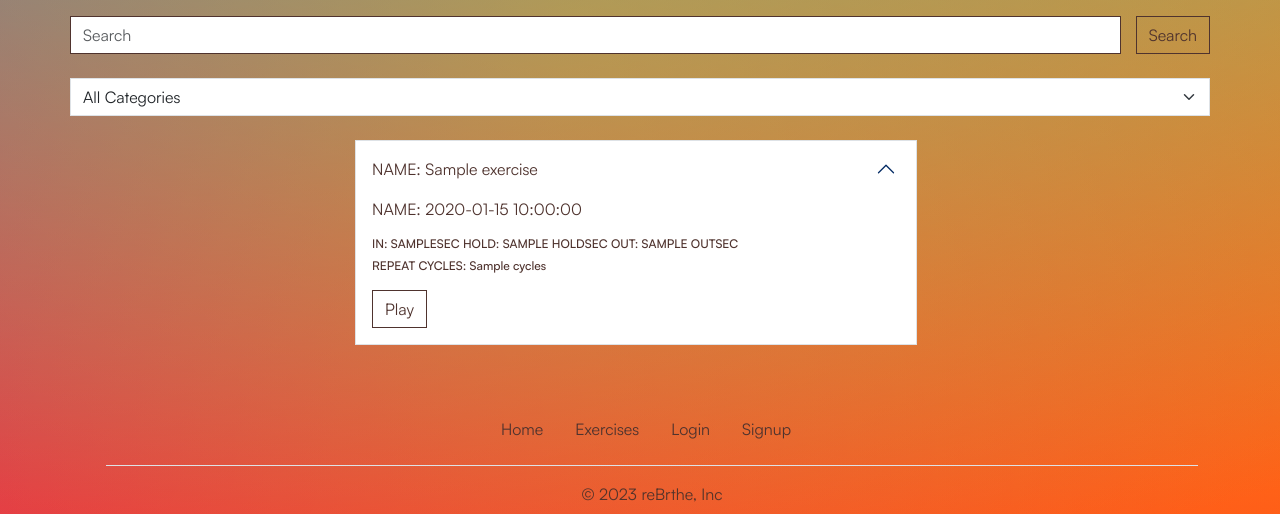
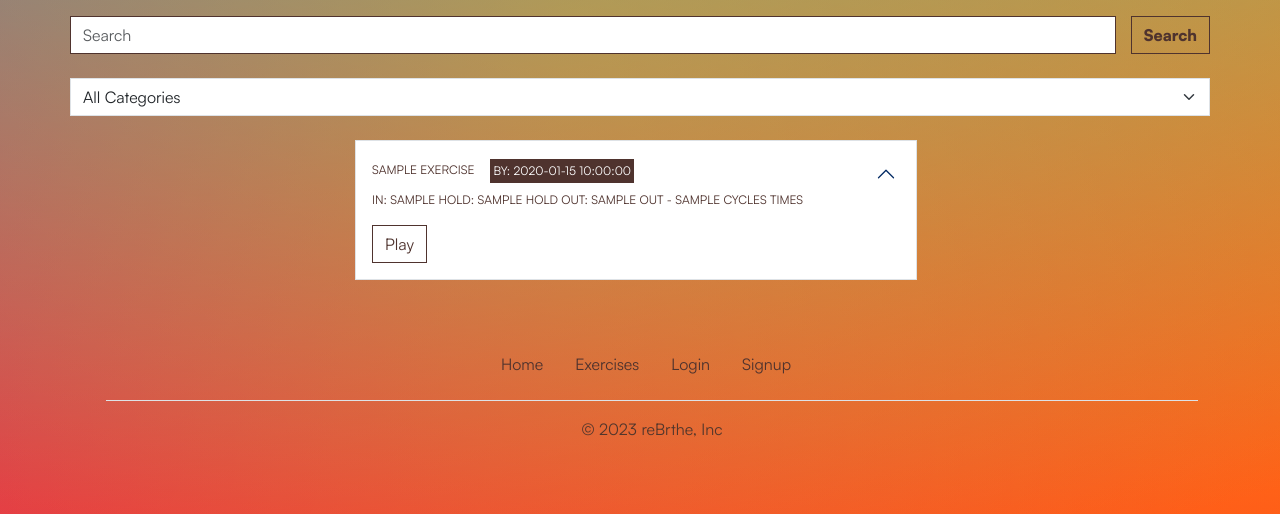
Before and after one commit to antoniodegou/mod3_rebrthe_mongo, a Flask app: page /get_exercises in a window 1280 px wide. Shown: the part 110-624 px from the top of the page. Run offline with Flask 3, Linux system fonts and the light colour scheme; a database or web service that is not in the repository returns one stand-in record (values such as "Sample title"); data that the repository does not hold is empty; some libraries are stand-ins or nearby versions.

Commit message:
added search functionality on exercises page

```diff
--- a/app.py
+++ b/app.py
@@ -30,16 +30,25 @@ def get_home():
 
 @app.route("/get_exercises")
 def get_exercises():
+    exercises = mongo.db.exercises.find()
+    categories = mongo.db.exercises.distinct('category_name')
     if "user" in session:
         username = mongo.db.users.find_one(
             {"username": session["user"]})["username"]
-        exercises = mongo.db.exercises.find()
-        categories = mongo.db.exercises.distinct('category_name')
+
         return render_template("exercises.html", exercises=exercises, username=username, categories=categories)
     else:
         exercises = mongo.db.exercises.find()
 
-        return render_template("exercises.html", exercises=exercises)
+        return render_template("exercises.html", exercises=exercises, categories=categories)
+
+
+@app.route("/search", methods=["GET", "POST"])
+def search():
+    query = request.form["query"]
+
+    exercises = list(mongo.db.exercises.find({"$text": {"$search": query}}))
+    return render_template("exercises.html",  exercises=exercises)
 
 @app.route("/register", methods=["GET", "POST"])
 def register():
--- a/static/css/style.css
+++ b/static/css/style.css
@@ -174,6 +174,22 @@ body::after {
     width: 100%;
 }
 
+.accordion-header p {
+    font-size: 0.75rem;
+    color:var(--myblack)!important;
+    text-transform: uppercase;
+
+}
+
+.accordion-header  a p {
+    display: inline-block; /* Display the link as an inline element */
+    font-size: 0.75rem;
+    background-color: var(--myblack)!important;
+    color: white!important;
+    padding: 3px;
+
+}
+
 
 
 
--- a/templates/base.html
+++ b/templates/base.html
@@ -19,7 +19,7 @@
               {% if session.user %}
               <p class="username">{{- username -}}!</p>
               {% endif %}
-              <button class="navbar-toggler" type="button" data-bs-toggle="collapse" data-bs-target="#navbarNav" aria-controls="navbarNav" aria-expanded="false" aria-label="Toggle navigation">
+              <button class="navbar-toggler rounded-0" type="button" data-bs-toggle="collapse" data-bs-target="#navbarNav" aria-controls="navbarNav" aria-expanded="false" aria-label="Toggle navigation">
                 <span class="navbar-toggler-icon"></span>
               </button>
               <div class="collapse navbar-collapse   justify-content-end" id="navbarNav">
--- a/templates/exercises.html
+++ b/templates/exercises.html
@@ -5,12 +5,14 @@
 
     <div class="col-12 justify-content-center mt-3 mb-4 p-0">
       <!-- <div class="col p-0"> -->
-        <form class="form-inline">
+        <form class="form-inline" action="{{ url_for('search') }}" method="post" >
           <div class="input-group gap-3">
-            <input type="text" class="form-control" placeholder="Search" aria-label="Search" aria-describedby="search-btn">
+            <!-- <form > -->
+            <input type="text" name="query" id="name" class="form-control" placeholder="Search" aria-label="Search" aria-describedby="search-btn">
             <div class="input-group-append">
-              <button class="btn btn-outline-primary rounded-0 m-0" type="button" id="search-btn">Search</button>
+              <button type="submit" class="btn btn-outline-primary rounded-0 m-0" type="button" id="search-btn">Search</button>
             </div>
+            <!-- </form> -->
           </div>
         </form>
       <!-- </div> -->
@@ -38,11 +40,15 @@
     {% endif %}
     <div class="accordion-item rounded-0 m-0 mb-4">
                 <div class="accordion-header " id="headingOne">
-                    <p  class="accordion-button pb-0 ps-3" data-bs-toggle="collapse" data-bs-target="#{{exercise._id}}"  aria-expanded="false" aria-controls="collapseOne">NAME: {{exercise.exercise_name}}</p>
-                    <p  class="ms-3 text-uppercase" >
-                        <a class="nav-link btn-outline-dark" href="{{ url_for('profile', username=exercise.created_by) }}">NAME: {{exercise.created_by}} </a></p>
-                    <h6 class="ms-3 text-uppercase">IN: {{exercise.in}}sec HOLD: {{exercise.hold}}sec OUT: {{exercise.out}}sec</h6>
-                    <h6 class="ms-3">REPEAT CYCLES: {{exercise.cycles}}</h6>
+
+                    <div class="accordion-button pb-0 ps-3" data-bs-toggle="collapse" data-bs-target="#{{exercise._id}}"  aria-expanded="false" aria-controls="collapseOne">
+                        <p class="mb-2">{{exercise.exercise_name}}</p>
+                        <a class="nav-link btn-outline-dark ms-3"  href="{{ url_for('profile', username=exercise.created_by) }}"><p class="mb-2">By: {{exercise.created_by}}</p> </a>
+                    </div>
+
+                    <p class="ms-3 text-uppercase">IN: {{exercise.in}} HOLD: {{exercise.hold}} OUT: {{exercise.out}} - {{exercise.cycles}} Times</p>
+
+
                     <div class="input-group-append m-3">
                         <button type="button"   class="btn btn-outline-primary exercise-button rounded-0" data-bs-toggle="modal" data-bs-target="#exerciseModal222"
                         data-exercise-id="{{ exercise._id }}"
```
Also changed, not shown: 2 other files.
